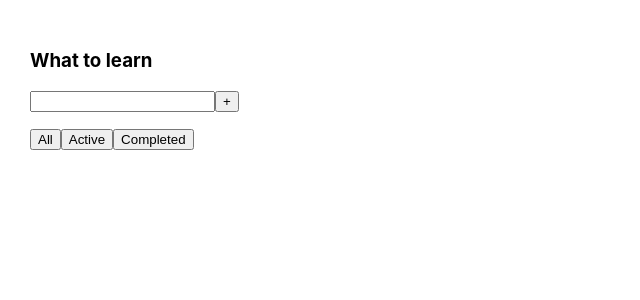
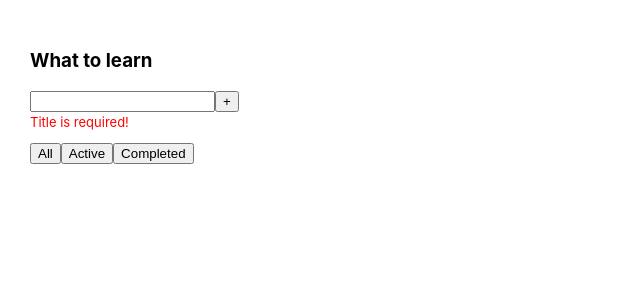
Before and after one commit to Oops14/main_todo, a React (Create React App) app: page / in a window 1280 px wide. Shown: the top 300 px of the page, without its empty margins (0-640 px from the left). Built offline with nearby package versions, Linux system fonts and the light colour scheme.

Commit message:
added required title

```diff
--- a/src/App.css
+++ b/src/App.css
@@ -5,6 +5,20 @@
 
 .App > div {
   margin-right: 50px;
+}
+
+.todo-form {
+  position: relative;
+  display: flex;
+  align-items: center;
+  margin-bottom: 30px;
+}
+
+.error-input-message {
+  position: absolute;
+  font-size: 13px;
+  color: red;
+  bottom: -18px;
 }
 
 .todo-item {
--- a/src/components/TodoForm.tsx
+++ b/src/components/TodoForm.tsx
@@ -6,22 +6,33 @@ type TodoFormType = {
 
 export const TodoForm = (props: TodoFormType) => {
     const [item, setItem] = useState("");
+    const [error, setError] = useState(true);
+
     // React.useEffect(() => console.log("data", item), [item]);
 
     return (
         <div className="todo-form">
+            <div>
                 <input
                     value={item}
                     onChange={(e) => {
                         e.preventDefault();
 
-                    setItem(e.target.value);
+                        e.currentTarget.value ? setError(false) : setError(true);
+
+                        setItem(e.currentTarget.value);
                     }}
                 />
+                {error && <div className="error-input-message">Title is required!</div>}
+
+            </div>
             <button
                 onClick={() => {
-                    item.trim() !== '' ? props.addTodo(item) : alert('The task cannot be empty!');
+                    item.trim() !== ""
+                        ? props.addTodo(item)
+                        : alert("The task cannot be empty!");
                     setItem("");
+                    setError(true);
                 }}
             >
                 +
```
Also changed, not shown: src/App.tsx (+7 -2 lines), src/components/TodoList.tsx (+3 -5 lines). Lines whose indentation alone changed are shown as unchanged.
